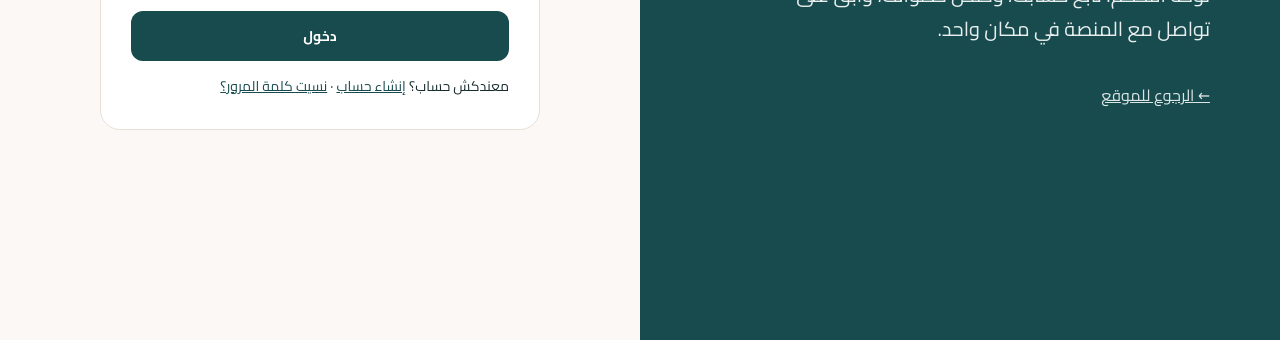
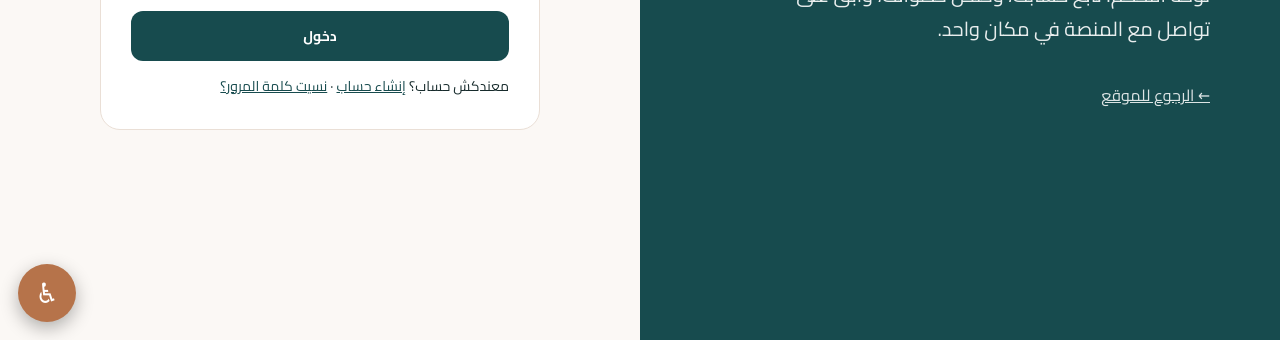
Before and after one commit to mohamedtahaalzoghbi/hamzet-wasl-dashboard, a plain HTML site: page index.html in a window 1280 px wide. Shown: the part 460-800 px from the top of the page. Drawn offline with Linux system fonts and the light colour scheme.

Commit message:
Adaptive accessibility layer: visual/motor/hearing presets, merge rules, accessibility button on every page

```diff
--- /dev/null
+++ b/a11y.js
@@ -0,0 +1,83 @@
+/* Hamzet Wasl adaptive accessibility layer: presets for visual / motor / hearing, merged by rule */
+(function () {
+  var KEY = 'hw_a11y';
+  var NEEDS = [['visual', 'بصرية'], ['motor', 'حركية'], ['hearing', 'سمعية']];
+  var st = { types: [], font: 0, contrast: false, motion: false, voice: false, manual: false };
+  try { var s = JSON.parse(localStorage.getItem(KEY) || 'null'); if (s) st = Object.assign(st, s); } catch (e) { }
+  var server = null;
+  function has(t) { return st.types.indexOf(t) >= 0; }
+  /* merge rules: largest font, largest target, contrast if visual, voice if visual or motor, captions/flash if hearing; manual choice wins */
+  function eff() {
+    var v = has('visual'), m = has('motor'), h = has('hearing');
+    var font = Math.max(st.font || 0, v ? 1.4 : 0, m ? 1.15 : 0, server && server.fontScale ? +server.fontScale : 0, 1);
+    return { vis: v, mot: m, hear: h, hc: !!st.contrast || v || !!(server && (server.highContrast || server.theme === 'high_contrast')), rm: !!st.motion || !!(server && server.reducedMotion), voice: !!st.voice || v || m, font: Math.min(2, font) };
+  }
+  function apply() {
+    var e = eff(), b = document.body; if (!b) return;
+    b.classList.toggle('a-vis', e.vis); b.classList.toggle('a-mot', e.mot); b.classList.toggle('a-hear', e.hear);
+    b.classList.toggle('hc', e.hc); b.classList.toggle('rm', e.rm); b.classList.toggle('a-voice', e.voice);
+    document.documentElement.style.fontSize = e.font > 1 ? (16 * e.font) + 'px' : '';
+    var sk = document.getElementById('hw-read'); if (sk) sk.style.display = e.voice ? '' : 'none';
+  }
+  function save() { try { localStorage.setItem(KEY, JSON.stringify(st)); } catch (e) { } apply(); }
+  window.HWA = {
+    fromServer: function (p) { server = p || null; if (p && p.needTypes && !st.manual && !st.types.length) { st.types = p.needTypes.filter(function (t) { return t === 'visual' || t === 'motor' || t === 'hearing'; }); } apply(); },
+    apply: apply, eff: eff, reset: function () { server = null; apply(); }
+  };
+  function el(h) { var d = document.createElement('div'); d.innerHTML = h; return d.firstChild; }
+  function panel() {
+    var old = document.getElementById('hw-pn'); if (old) { old.remove(); document.getElementById('hw-fab').focus(); return; }
+    var p = el('<div id="hw-pn" role="dialog" aria-label="أدوات الإتاحة"><b>أدوات الإتاحة</b><div class="hw-sub">اختار نوع احتياجك (ممكن أكتر من نوع). التغيير بيتطبق فورًا.</div>' +
+      NEEDS.map(function (n) { return '<label class="hw-r"><input type="checkbox" data-t="' + n[0] + '"' + (has(n[0]) ? ' checked' : '') + '> ' + n[1] + '</label>'; }).join('') +
+      '<label class="hw-r"><input type="checkbox" id="hw-c"' + (st.contrast ? ' checked' : '') + '> تباين عالٍ</label>' +
+      '<label class="hw-r"><input type="checkbox" id="hw-m"' + (st.motion ? ' checked' : '') + '> تقليل الحركة</label>' +
+      '<label class="hw-r"><input type="checkbox" id="hw-v"' + (st.voice ? ' checked' : '') + '> قراءة صوتية للصفحة</label>' +
+      '<label class="hw-r">حجم الخط <input type="range" id="hw-f" min="1" max="2" step="0.1" value="' + (st.font || 1) + '"></label>' +
+      '<div class="hw-sub" id="hw-sum"></div><button class="btn s" id="hw-x">إغلاق</button> <button class="btn g s" id="hw-z">إعادة الضبط</button></div>');
+    document.body.appendChild(p);
+    function sum() { var e = eff(); document.getElementById('hw-sum').textContent = 'الحالي: خط ' + Math.round(e.font * 100) + '%' + (e.hc ? ' · تباين عالٍ' : '') + (e.mot ? ' · أزرار كبيرة' : '') + (e.hear ? ' · تنبيه بوميض واهتزاز' : '') + (e.voice ? ' · صوت' : ''); }
+    p.onchange = function (ev) {
+      var t = ev.target;
+      if (t.dataset && t.dataset.t) { st.types = [].filter.call(p.querySelectorAll('[data-t]'), function (i) { return i.checked; }).map(function (i) { return i.dataset.t; }); }
+      st.contrast = document.getElementById('hw-c').checked; st.motion = document.getElementById('hw-m').checked; st.voice = document.getElementById('hw-v').checked; st.font = +document.getElementById('hw-f').value > 1 ? +document.getElementById('hw-f').value : 0; st.manual = true; save(); sum();
+    };
+    p.oninput = p.onchange;
+    document.getElementById('hw-x').onclick = panel;
+    document.getElementById('hw-z').onclick = function () { st = { types: [], font: 0, contrast: false, motion: false, voice: false, manual: true }; save(); panel(); panel(); };
+    p.addEventListener('keydown', function (ev) { if (ev.key === 'Escape') panel(); });
+    sum(); p.querySelector('input').focus();
+  }
+  function speak() {
+    try { var t = (document.getElementById('body') || document.querySelector('.auth .form') || document.body).innerText; speechSynthesis.cancel(); var u = new SpeechSynthesisUtterance(t.slice(0, 1500)); u.lang = 'ar-EG'; speechSynthesis.speak(u); } catch (e) { }
+  }
+  function init() {
+    var css = document.createElement('style');
+    css.textContent = '#hw-fab{position:fixed;left:18px;bottom:18px;width:58px;height:58px;border-radius:50%;border:0;background:#B6734A;color:#fff;font-size:28px;cursor:pointer;z-index:200;box-shadow:0 6px 18px rgba(0,0,0,.3)}' +
+      '#hw-read{position:fixed;left:86px;bottom:26px;z-index:200;border:0;border-radius:30px;background:#174B4E;color:#fff;padding:10px 18px;font:700 14px Cairo,sans-serif;cursor:pointer}' +
+      '#hw-pn{position:fixed;left:18px;bottom:86px;width:310px;max-width:92vw;background:#fff;color:#172B2C;border:2px solid #174B4E;border-radius:20px;padding:16px;z-index:201;display:flex;flex-direction:column;gap:8px;box-shadow:0 10px 30px rgba(0,0,0,.25)}' +
+      '.hw-sub{font-size:13px;color:#5F6675}.hw-r{display:flex;align-items:center;gap:8px;font-weight:600}' +
+      '#hw-skip{position:fixed;top:-60px;right:10px;background:#000;color:#ffec00;padding:10px 16px;z-index:300;border-radius:0 0 12px 12px;font-weight:700}#hw-skip:focus{top:0}' +
+      ':focus-visible{outline:3px solid #ff8a00;outline-offset:2px}' +
+      'body.a-vis{--bg:#000;--card:#000;--ink:#ffec00;--muted:#fff;--line:#ffec00;--green:#111;--beige:#000;--teal:#ffec00;background:#000;color:#ffec00}' +
+      'body.a-vis .card,body.a-vis .box{border:3px solid #ffec00;background:#000;color:#ffec00}body.a-vis h1,body.a-vis h2,body.a-vis h3,body.a-vis td,body.a-vis th,body.a-vis label,body.a-vis small{color:#ffec00}' +
+      'body.a-vis .hero{background:#000!important;color:#ffec00!important;border-inline-end:3px solid #ffec00}body.a-vis .hero *{color:#ffec00!important}body.a-vis .tag{background:#000;color:#ffec00;border:2px solid #ffec00}body.a-vis .btn{background:#ffec00;color:#000!important;font-size:1.1rem}body.a-vis .btn.g{background:#000;color:#ffec00!important;border-color:#ffec00}body.a-vis .side{background:#000;border-inline-start:3px solid #ffec00}body.a-vis .side a.nav{color:#ffec00}body.a-vis .side a.nav.on{background:#ffec00;color:#000}' +
+      'body.a-vis input,body.a-vis select,body.a-vis textarea{background:#000;color:#ffec00;border:3px solid #ffec00}body.a-vis .row{flex-direction:column}' +
+      'body.a-mot .btn,body.a-mot button{min-height:56px;min-width:56px;font-size:1.05rem}body.a-mot input,body.a-mot select,body.a-mot textarea{min-height:56px;font-size:1.05rem}body.a-mot .side a.nav{padding:18px 14px;font-size:1.1rem}body.a-mot td,body.a-mot th{padding:16px 10px}body.a-mot .col,body.a-mot .row{gap:22px}' +
+      'body.a-mot #hw-fab{width:76px;height:76px}' +
+      '@keyframes hwflash{0%,100%{box-shadow:inset 0 0 0 0 rgba(228,80,42,0)}50%{box-shadow:inset 0 0 0 14px rgba(228,80,42,.8)}}body.hw-fl{animation:hwflash .6s 2}' +
+      'body.a-hear .toast{font-size:1.15rem;padding:16px 28px;border:3px solid #fff}';
+    document.head.appendChild(css);
+    var sk = el('<a id="hw-skip" href="#" tabindex="0">تخطي إلى المحتوى الرئيسي</a>');
+    sk.onclick = function (e) { e.preventDefault(); var m = document.getElementById('body') || document.querySelector('.auth .form'); if (m) { m.setAttribute('tabindex', '-1'); m.focus(); } };
+    document.body.appendChild(sk);
+    var f = el('<button id="hw-fab" aria-label="أدوات الإتاحة" title="أدوات الإتاحة">♿</button>'); f.onclick = panel; document.body.appendChild(f);
+    var r = el('<button id="hw-read" aria-label="اقرأ الصفحة صوتيًا">🔊 اقرأ الصفحة</button>'); r.onclick = speak; document.body.appendChild(r);
+    /* hearing: flash + vibration on every toast/notification */
+    new MutationObserver(function (ms) {
+      if (!document.body.classList.contains('a-hear')) return;
+      ms.forEach(function (m) { [].forEach.call(m.addedNodes, function (n) { if (n.classList && n.classList.contains('toast')) { document.body.classList.add('hw-fl'); setTimeout(function () { document.body.classList.remove('hw-fl'); }, 1300); try { navigator.vibrate && navigator.vibrate([200, 100, 200]); } catch (e) { } n.setAttribute('role', 'alert'); } }); });
+    }).observe(document.body, { childList: true });
+    apply();
+  }
+  if (document.body) init(); else document.addEventListener('DOMContentLoaded', init);
+})();
--- a/app.js
+++ b/app.js
@@ -92,6 +92,7 @@ function applyA11y(p) {
   b.classList.toggle('hc', !!(p && (p.highContrast || p.theme === 'high_contrast')));
   b.classList.toggle('rm', !!(p && p.reducedMotion));
   document.documentElement.style.fontSize = p && p.fontScale ? (16 * Math.min(2, Math.max(1, +p.fontScale))) + 'px' : '';
+  if (window.HWA) { if (p) HWA.fromServer(p); else HWA.reset(); }
 }
 
 /* ---------- auth screens ---------- */
--- a/index.html
+++ b/index.html
@@ -11,12 +11,13 @@
 html{background:#FBF8F5}body{margin:0;font-family:Cairo,"Noto Sans Arabic",Tahoma,Arial,sans-serif;color:#172B2C}
 #app{min-height:100vh}.boot{display:grid;place-items:center;min-height:100vh;color:#174B4E;font-weight:700}
 </style>
-<link rel="stylesheet" href="style.css?v=20261127c">
+<link rel="stylesheet" href="style.css?v=20261127d">
 </head>
 <body>
 <div id="app"><div class="boot">جاري التحميل…</div></div>
 <noscript><p style="padding:30px;text-align:center">لوحة التحكم تحتاج JavaScript.</p></noscript>
-<script src="config.js?v=20261127c"></script>
-<script src="app.js?v=20261127c"></script>
+<script src="config.js?v=20261127d"></script>
+<script src="a11y.js?v=20261127d"></script>
+<script src="app.js?v=20261127d"></script>
 </body>
 </html>
```
